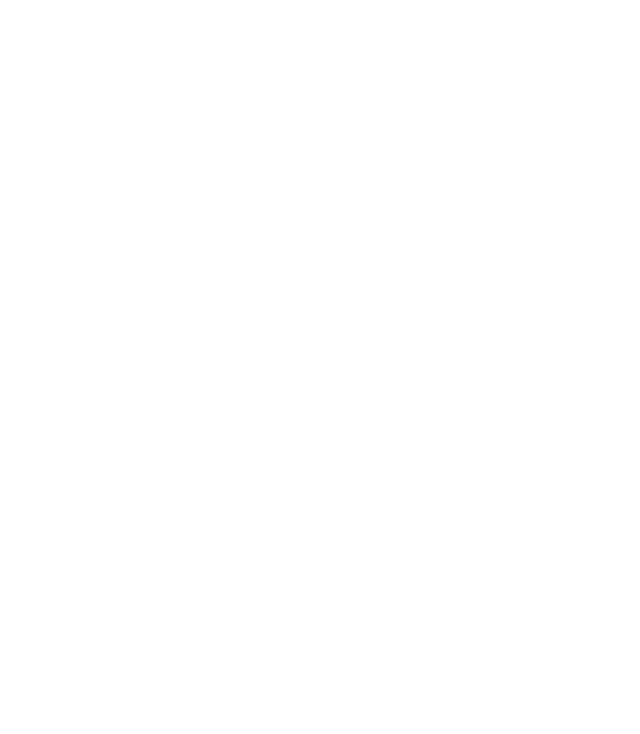
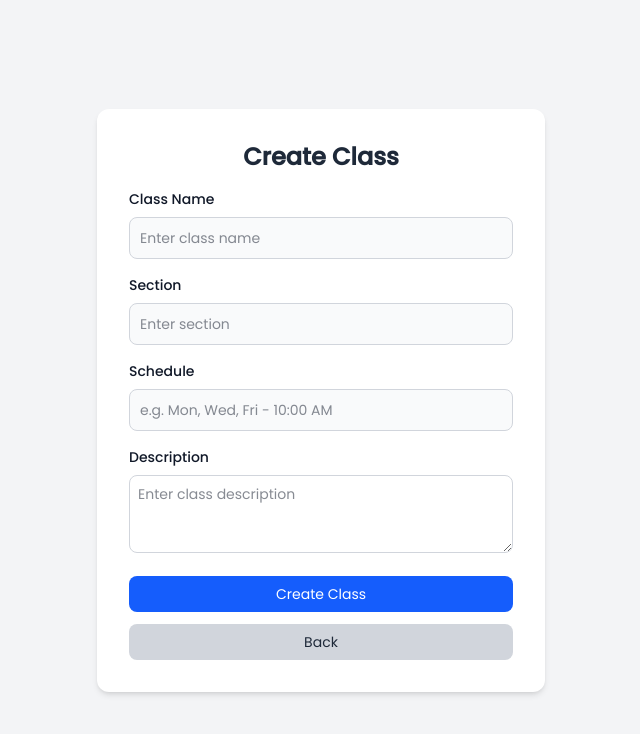
Before and after one commit to ivancotacte/QR-School-Attendance-System, a React (Vite) app in the folder client/: page /class in a window 1280 px wide. Before the commit this address had no page. Shown: the top 734 px of the page, without its empty margins (319-959 px from the left). Built offline with nearby package versions, Linux system fonts and the light colour scheme.

Commit message:
Initial commit

```diff
--- a/client/src/App.jsx
+++ b/client/src/App.jsx
@@ -4,6 +4,7 @@
 import Feedback from './pages/Feedback';
 import Profile from './pages/Profile';
 import GenerateQRCode from './pages/GenerateQRCode';
+import ClassPage from './pages/ClassPage';
 
 function App() {
   return (
@@ -13,6 +14,7 @@
       <Route path="/feedback" element={<Feedback />} />
       <Route path="/profile" element={<Profile />} />
       <Route path="/generate-qr" element={<GenerateQRCode />} />
+      <Route path="/class" element={<ClassPage />} />
     </Routes>
   );
 }
--- /dev/null
+++ b/client/src/pages/ClassPage.jsx
@@ -0,0 +1,106 @@
+import { useState } from 'react';
+import { useNavigate } from 'react-router-dom';
+
+const ClassPage = () => {
+    const navigate = useNavigate();
+    const [classInfo, setClassInfo] = useState({
+        className: '',
+        section: '',
+        schedule: '',
+        description: ''
+    });
+
+    const handleChange = (e) => {
+        setClassInfo({ ...classInfo, [e.target.name]: e.target.value });
+    };
+
+    const handleSubmit = (e) => {
+        e.preventDefault();
+        console.log('Creating class with details:', classInfo);
+    };
+
+    return (
+        <div className="bg-gray-100 dark:bg-gray-900">
+            <section className="h-[93vh] md:h-screen lg:pt-6 md:pt-14 pt-11 flex flex-col gap-3 justify-center items-center md:p-6 py-2 px-3 overflow-hidden">
+                <form onSubmit={handleSubmit} className="bg-white dark:bg-gray-800 p-6 sm:p-8 rounded-xl shadow-md w-11/12 max-w-md">
+                    <h2 className="text-2xl font-bold mb-4 text-gray-800 dark:text-gray-100 text-center">Create Class</h2>
+                    <div className="mb-4">
+                        <label htmlFor="className" className="block mb-2 text-sm font-medium text-gray-900 dark:text-white">
+                            Class Name
+                        </label>
+                        <input
+                            type="text"
+                            id="className"
+                            name="className"
+                            value={classInfo.className}
+                            onChange={handleChange}
+                            className="bg-gray-50 border border-gray-300 text-gray-900 text-sm rounded-lg focus:ring-blue-500 focus:border-blue-500 block w-full p-2.5 dark:bg-gray-700 dark:border-gray-600 dark:placeholder-gray-400 dark:text-white"
+                            placeholder="Enter class name"
+                            required
+                        />
+                    </div>
+                    <div className="mb-4">
+                        <label htmlFor="section" className="block mb-2 text-sm font-medium text-gray-900 dark:text-white">
+                            Section
+                        </label>
+                        <input
+                            type="text"
+                            id="section"
+                            name="section"
+                            value={classInfo.section}
+                            onChange={handleChange}
+                            className="bg-gray-50 border border-gray-300 text-gray-900 text-sm rounded-lg focus:ring-blue-500 focus:border-blue-500 block w-full p-2.5 dark:bg-gray-700 dark:border-gray-600 dark:placeholder-gray-400 dark:text-white"
+                            placeholder="Enter section"
+                            required
+                        />
+                    </div>
+                    <div className="mb-4">
+                        <label htmlFor="schedule" className="block mb-2 text-sm font-medium text-gray-900 dark:text-white">
+                            Schedule
+                        </label>
+                        <input
+                            type="text"
+                            id="schedule"
+                            name="schedule"
+                            value={classInfo.schedule}
+                            onChange={handleChange}
+                            className="bg-gray-50 border border-gray-300 text-gray-900 text-sm rounded-lg focus:ring-blue-500 focus:border-blue-500 block w-full p-2.5 dark:bg-gray-700 dark:border-gray-600 dark:placeholder-gray-400 dark:text-white"
+                            placeholder="e.g. Mon, Wed, Fri - 10:00 AM"
+                            required
+                        />
+                    </div>
+                    <div className="mb-4">
+                        <label htmlFor="description" className="block mb-2 text-sm font-medium text-gray-900 dark:text-white">
+                            Description
+                        </label>
+                        <textarea
+                            id="description"
+                            name="description"
+                            value={classInfo.description}
+                            onChange={handleChange}
+                            placeholder="Enter class description"
+                            className="w-full p-2 border border-gray-300 text-gray-900 text-sm rounded-lg focus:ring-blue-500 focus:border-blue-500 dark:bg-gray-700 dark:border-gray-600 dark:placeholder-gray-400 dark:text-white"
+                            rows="3"
+                            required
+                        ></textarea>
+                    </div>
+                    <button
+                        type="submit"
+                        className="w-full bg-blue-600 text-white py-2 rounded-lg text-sm hover:bg-blue-700"
+                    >
+                        Create Class
+                    </button>
+                    <button
+                        type="button"
+                        onClick={() => navigate("/dashboard")}
+                        className="mt-3 w-full bg-gray-300 dark:bg-gray-700 text-gray-800 dark:text-white py-2 rounded-lg text-sm hover:bg-gray-400 dark:hover:bg-gray-600"
+                    >
+                        Back
+                    </button>
+                </form>
+            </section>
+        </div>
+    );
+};
+
+export default ClassPage;
--- a/client/src/pages/Feedback.jsx
+++ b/client/src/pages/Feedback.jsx
@@ -1,8 +1,12 @@
+
 // eslint-disable-next-line react/prop-types
 const Feedback = ({ closeModal }) => {
   return (
     <>
-      <div className="fixed inset-0 z-40 bg-black bg-opacity-50 transition-opacity" onClick={closeModal}></div>
+      <div
+        className="fixed inset-0 z-40 bg-black bg-opacity-50 transition-opacity"
+        onClick={closeModal}
+      />
       <div className="fixed inset-0 z-50 flex justify-center items-center">
         <form className="bg-white dark:bg-gray-800 p-6 sm:p-8 rounded-xl shadow-md w-11/12 max-w-md">
           <h2 className="text-2xl font-bold mb-4 text-gray-800 dark:text-gray-100 text-center">
@@ -15,7 +19,7 @@
             <textarea
               className="w-full p-2 border border-gray-300 text-gray-900 text-sm rounded-lg focus:ring-blue-500 focus:border-blue-500 dark:bg-gray-700 dark:border-gray-600 dark:text-neutral-200 dark:placeholder-gray-400"
               placeholder="Enter your feedback here..."
-            ></textarea>
+            />
           </div>
           <div className="mb-4">
             <label className="block mb-2 text-sm font-medium text-gray-900 dark:text-white">
--- a/client/src/pages/Profile.jsx
+++ b/client/src/pages/Profile.jsx
@@ -1,18 +1,22 @@
+import { useNavigate } from 'react-router-dom';
 const Profile = () => {
+    const navigate = useNavigate();
     return (
         <div className="bg-gray-100 dark:bg-gray-900">
             <section className="h-[93vh] md:h-screen lg:pt-6 md:pt-14 pt-11 flex flex-col gap-3 justify-center items-center md:p-6 py-2 px-3 overflow-hidden">
-                <div className="relative flex flex-col justify-center w-full max-w-3xl md:h-[98%] h-[95%] md:p-4 p-3">
-                    <div className="flex flex-col leading-none mb-6">
-                        <h1 className="text-gray-800 dark:text-white">Profile Details</h1>
-                        <span className="text-gray-600 dark:text-gray-200 mt-1">
-                            Manage your account settings and personal information.
+                <div className="w-full flex justify-center items-center">
+                    <form className="bg-white dark:bg-gray-800 p-6 sm:p-8 rounded-xl shadow-md w-11/12 max-w-md">
+                        <h2 className="text-2xl font-bold mb-4 text-gray-800 dark:text-gray-100 text-center">
+                            Profile Details
+                        </h2>
+                        <span className="text-gray-600 dark:text-gray-200 mt-1 text-center">
+                            Update your profile details here.
                         </span>
-                    </div>
-                    <div className="bg-white dark:bg-gray-800 rounded-xl shadow-md w-11/12 max-w-md p-6 sm:p-8">
                         <div className="mt-4 grid grid-cols-1 md:grid-cols-2 gap-4">
                             <div>
-                                <label className="block text-sm font-medium text-gray-900 dark:text-white mb-1">First Name</label>
+                                <label className="block text-sm font-medium text-gray-900 dark:text-white mb-1">
+                                    First Name
+                                </label>
                                 <input
                                     type="text"
                                     placeholder="Enter first name"
@@ -20,7 +24,9 @@
                                 />
                             </div>
                             <div>
-                                <label className="block text-sm font-medium text-gray-900 dark:text-white mb-1">Last Name</label>
+                                <label className="block text-sm font-medium text-gray-900 dark:text-white mb-1">
+                                    Last Name
+                                </label>
                                 <input
                                     type="text"
                                     placeholder="Enter last name"
@@ -28,7 +34,9 @@
                                 />
                             </div>
                             <div className="md:col-span-2">
-                                <label className="block text-sm font-medium text-gray-900 dark:text-white mb-1">Change Password</label>
+                                <label className="block text-sm font-medium text-gray-900 dark:text-white mb-1">
+                                    Change Password
+                                </label>
                                 <input
                                     type="password"
                                     placeholder="Enter new password"
@@ -36,7 +44,9 @@
                                 />
                             </div>
                             <div className="md:col-span-2">
-                                <label className="block text-sm font-medium text-gray-900 dark:text-white mb-1">Update Email</label>
+                                <label className="block text-sm font-medium text-gray-900 dark:text-white mb-1">
+                                    Update Email
+                                </label>
                                 <input
                                     type="email"
                                     placeholder="Enter email"
@@ -47,12 +57,20 @@
                         <div className="mt-6">
                             <button
                                 type="submit"
-                                className="w-full py-2 px-4 bg-blue-600 hover:bg-blue-700 text-white font-semibold rounded-lg"
+                                className="w-full bg-blue-600 text-white py-2 rounded-lg text-sm hover:bg-blue-700"
                             >
                                 Submit
                             </button>
+                            <button
+                        type="button"
+                        onClick={() => navigate("/dashboard")}
+                        className="mt-3 w-full bg-gray-300 dark:bg-gray-700 text-gray-800 dark:text-white py-2 rounded-lg text-sm hover:bg-gray-400 dark:hover:bg-gray-600"
+                    >
+                        Back
+                    </button>
+
                         </div>
-                    </div>
+                    </form>
                 </div>
             </section>
         </div>
```
Also changed, not shown: client/src/pages/Dashboard.jsx (+9 -9 lines).
